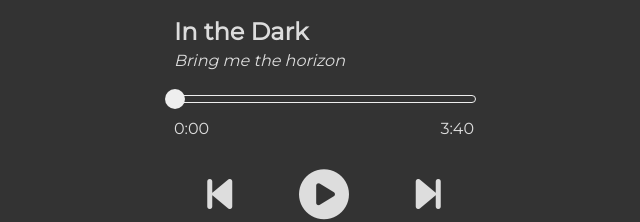
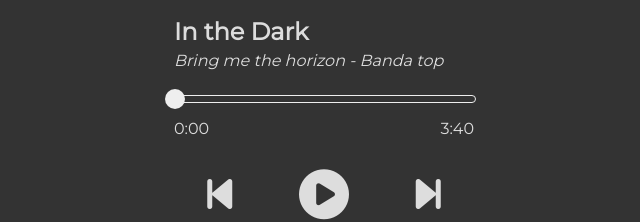
Before and after one commit to gui-moura1473/player-web, a plain HTML site: page index.html in a window 1280 px wide. Shown: the part 442-664 px from the top of the page, 316-956 px from the left. Drawn offline with Linux system fonts and the light colour scheme.

Commit message:
Alteração no arquivo index.html

```diff
--- a/index.html
+++ b/index.html
@@ -20,7 +20,7 @@
     <img src="imagens/image1.jpg" alt="imagem com lua em céu cheio de nuvens">
     <div class="descricao">
         <h2>In the Dark</h2>
-        <i>Bring me the horizon</i>
+        <i>Bring me the horizon - Banda top</i>
     </div>
     <div class="duracao">
         <div class="barra">
```
